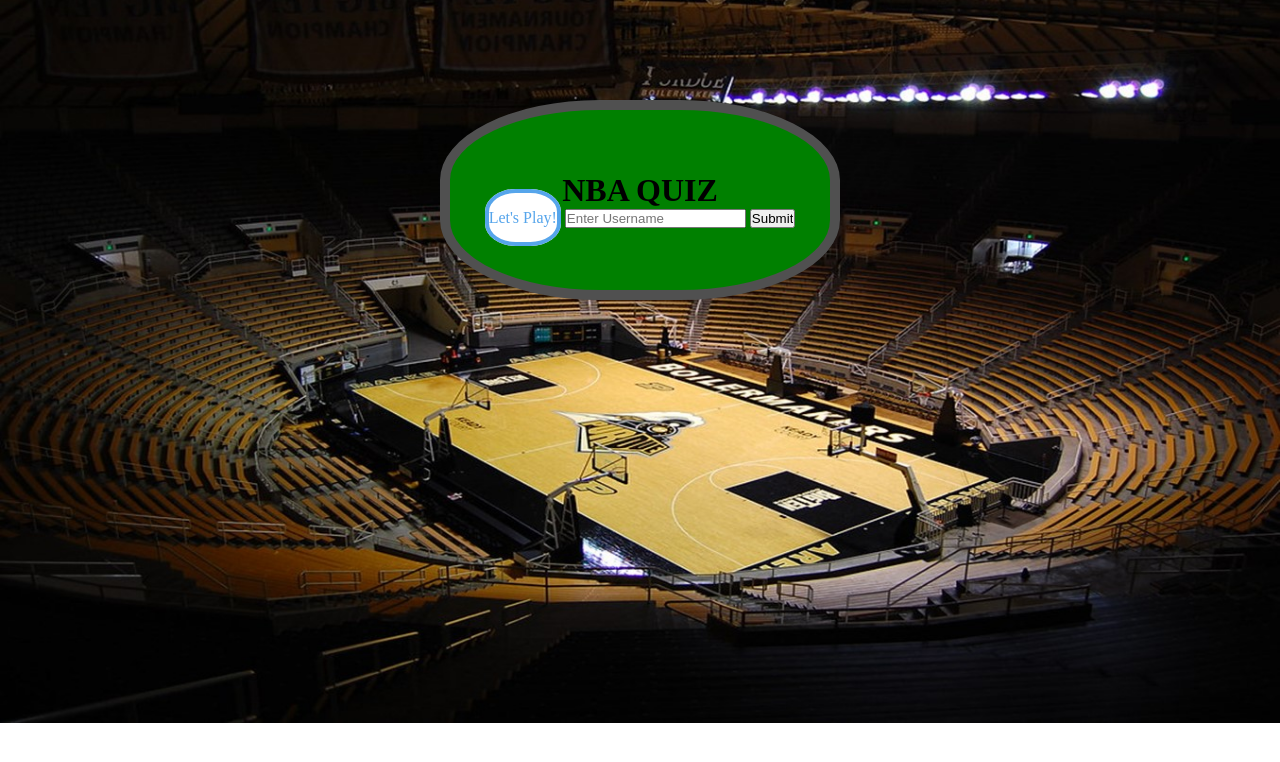
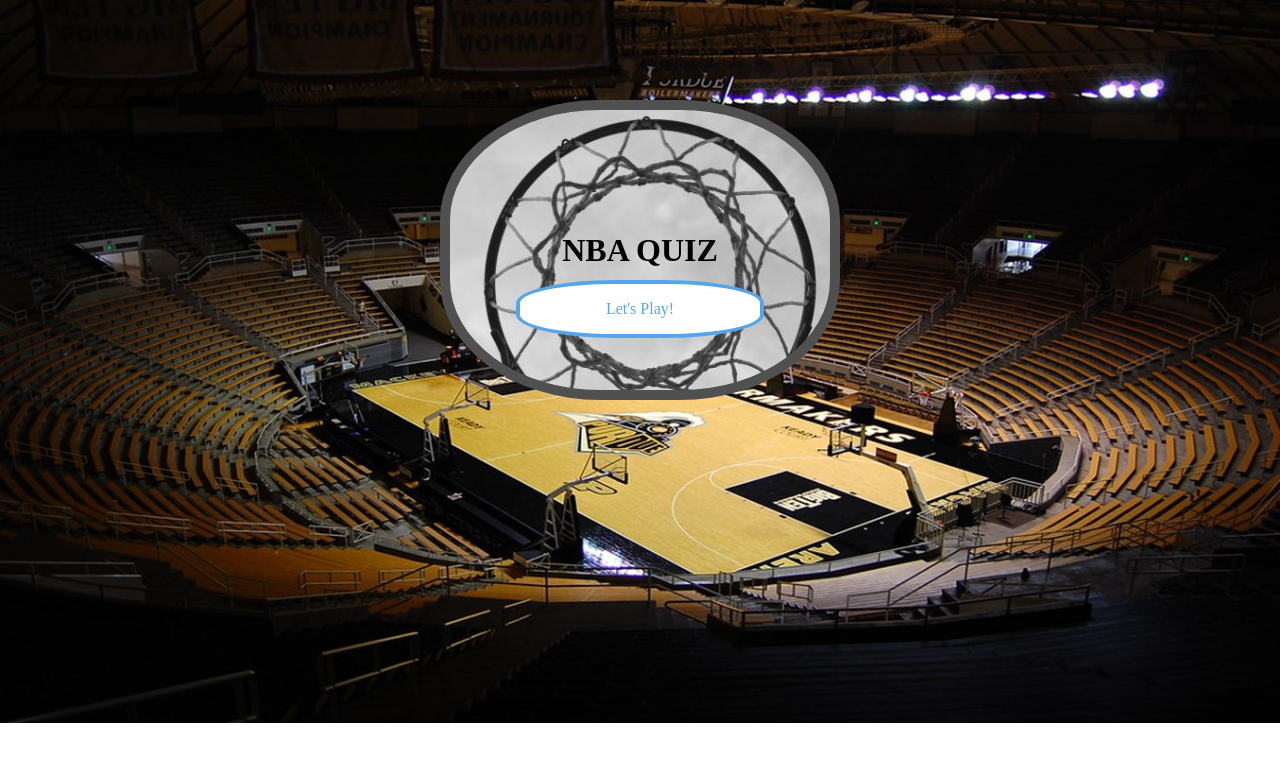
Before and after one commit to Peterlar/NBAQuiz, a plain HTML site: page index.html in a window 1280 px wide. Drawn offline with Linux system fonts and the light colour scheme.

Commit message:
Added background images to quesiton area

```diff
--- a/assets/css/styles.css
+++ b/assets/css/styles.css
@@ -23,18 +23,18 @@
   box-sizing: border-box;
   border: 10px solid #505050;
   border-radius: 40%;
-  height: 200px;
+  height: 300px;
   width: 400px;
   margin: auto;
   margin-top: 100px;
-  background-color: green;
+  background-image: url(/assets/images/basketballnet.jpg);
 }
 
 /* BUTTON */
 .btn {
     font-size: 1rem;
     padding: 1rem 0;
-    width: 10rem;
+    width: 15rem;
     text-align: center;
     border: 0.3rem solid #56a5eb;
     border-radius: 40%;
@@ -42,4 +42,6 @@
     text-decoration: none;
     color: #56a5eb;
     background-color: white;
+    position: absolute;
+    top: 280px;
 }
--- a/index.html
+++ b/index.html
@@ -15,12 +15,9 @@
     <div class="nba-style">
             <div id="nba-quiz">
                 <H1>NBA QUIZ</H1>
+            </div>
                 <a class="btn" href="quiz.html">Let's Play!</a>
 
-
-        <input id="enter-user" type="text" placeholder="Enter Username">
-        <input id="save-user" type="submit">
-        </div>
     </div>
 
 <!-- javascript external link -->
```
Also changed, not shown: assets/css/quiz.css (+7 -1 lines), quiz.html (+2 -2 lines), assets/images/basketball.JPG (added), assets/images/basketballnet.jpg (added), assets/images/lebron james.JPG (deleted).
